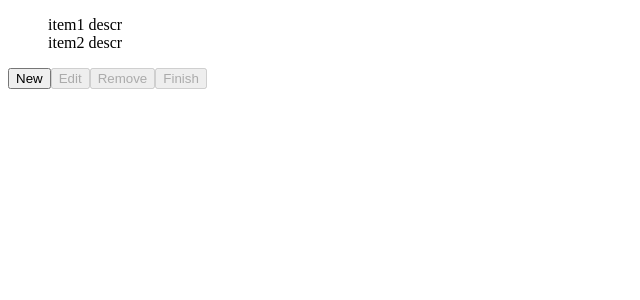
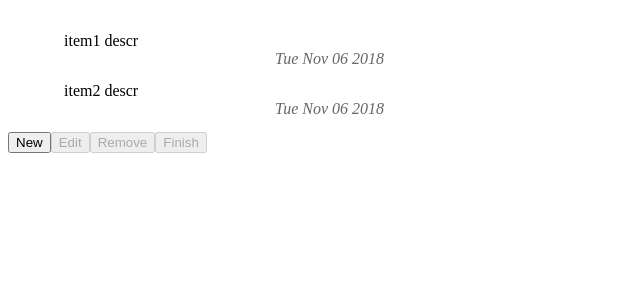
Before and after one commit to anaumovets/todoux, a React (Create React App) app: page / in a window 1280 px wide. Shown: the top 300 px of the page, without its empty margins (0-640 px from the left). Built offline with nearby package versions, Linux system fonts and the light colour scheme.

Commit message:
styling improvement, dependencies in item edit ui

```diff
--- a/src/components/Item.js
+++ b/src/components/Item.js
@@ -5,18 +5,32 @@ import {toggleSelect} from '../actions'
 
 const Item = ({item, selected_id, toggleSelect}) => {
     const selected = item.id === selected_id;
-    const bkg = selected ? '#ffff00' : '#ffffff';
+    const bkg = selected ? '#ffffaa' : '#ffffff';
 
     return (
         <div
         style={{
             backgroundColor:bkg,
+            padding:"1em",
             width:"20em",
-            whiteSpace: "pre-wrap"
+            fontFamily:"sans serif"
         }}
         onClick={()=>{toggleSelect(item.id)}}
         >
-            {item.text}
+            <div
+            style={{
+                whiteSpace: "pre-wrap"
+            }}
+            >
+                {item.text}
+            </div>
+            <div
+            style={{
+                float:"right",
+                color: '#666666'
+            }}>
+                <i>{item.date.toDateString()}</i>
+            </div>
         </div>
     )
 
--- a/src/components/ItemEdit.js
+++ b/src/components/ItemEdit.js
@@ -5,10 +5,12 @@ import {toggleSelect} from '../actions'
 import DatePicker from 'react-date-picker'
 
 const ItemEdit = ({item, onSave}) => {
-    item = item || {date: new Date()}
+    item = item || {};
+    item.date = item.date || new Date();
 
     let textinput, dateinput;
-    let yearlyEl, monthlyEl, weeklyEl, daysOfWeekEl, daysPeriodEl, remindTermEl, isRegularEl;
+    let yearlyEl, monthlyEl, weeklyEl, daysOfWeekEl,
+    isDoableEl, daysPeriodEl, remindTermEl, isRegularEl, regularBlockEl;
     let weekdayEls = new Array(7);
 
     const updatePeriod = (el) => {
@@ -18,14 +20,15 @@ const ItemEdit = ({item, onSave}) => {
 
         yearlyEl.checked = item.yearly;
         monthlyEl.checked = item.monthly;
-        weeklyEl.checked = item.weetekly;
+        weeklyEl.checked = item.weekly;
 
         daysOfWeekEl.style.display = item.weekly ? 'block' : 'none';
     }
 
     item.weekdays = item.weekdays || (new Array(7)).fill(false);
     const day = item.date.getDate();
-    const dateFormatted = `${item.date.getFullYear()}-${item.date.getMonth()}-${day < 10 ? ('0'+day) : day}`;
+    const month = item.date.getMonth()+1;
+    const dateFormatted = `${item.date.getFullYear()}-${month < 10 ? ('0'+month) : month}-${day < 10 ? ('0'+day) : day}`;
 
     return (
         <div>
@@ -47,7 +50,7 @@ const ItemEdit = ({item, onSave}) => {
                     onChange={()=>item.date=new Date(dateinput.value)}/>
             </div>
 
-            <fieldset>
+            <div>
                 <input
                 type="checkbox"
                 checked = {item.yearly}
@@ -68,9 +71,9 @@ const ItemEdit = ({item, onSave}) => {
                 ref={el => weeklyEl = el}
                 onChange={() => {updatePeriod(weeklyEl)}}/>
                 <label>weekly</label>
-            </fieldset>
+            </div>
 
-            <fieldset
+            <div
             ref={el => daysOfWeekEl = el}
             style={{display:item.weekly ? 'block' : 'none'}}
             >
@@ -85,18 +88,29 @@ const ItemEdit = ({item, onSave}) => {
                 <label>{['Mon', 'Tue', 'Wed', 'Thu', 'Fri', 'Sat', 'Sun'][idx]}</label>
                 </span>
                 )}
-            </fieldset>
+            </div>
 
             <div>
                 <div>
-                <input type="checkbox" /><label>doable</label>
+                <input type="checkbox"
+                defaultChecked={item.doable}
+                ref={el => isDoableEl = el}
+                onChange={()=>{
+                    item.doable = isDoableEl.checked;
+                    regularBlockEl.style.display = item.doable ? 'block' : 'none';
+                }}
+                />
+                <label>doable</label>
+
+                {<span
+                ref={el => regularBlockEl = el}
+                style={{display:item.doable ? 'block' : 'none'}}>
                     <input type="checkbox"
                         defaultChecked={item.daysPeriod}
                         ref={el => isRegularEl = el}
                         onChange={()=>{daysPeriodEl.disabled=!isRegularEl.checked}}
                     />
                     <label>every</label>
-
                     <input
                         type="number"
                         defaultValue={item.daysPeriod}
@@ -107,6 +121,7 @@ const ItemEdit = ({item, onSave}) => {
                         style={{width:"4em"}}
                     />
                     <label>days</label>
+                </span>}
                 </div>
 
                 <div>
--- a/src/reducers/index.js
+++ b/src/reducers/index.js
@@ -3,8 +3,8 @@ import {AppModes} from '../actions';
 
 const initial = {
   list: [
-  {id:'1', text:'item1 descr', date:Date.now()},
-  {id:'2', text:'item2 descr', date:Date.now()}
+  {id:'1', text:'item1 descr', date: new Date()},
+  {id:'2', text:'item2 descr', date: new Date()}
   ],
 
   lastid:2,
```
Lines whose indentation alone changed are shown as unchanged.
